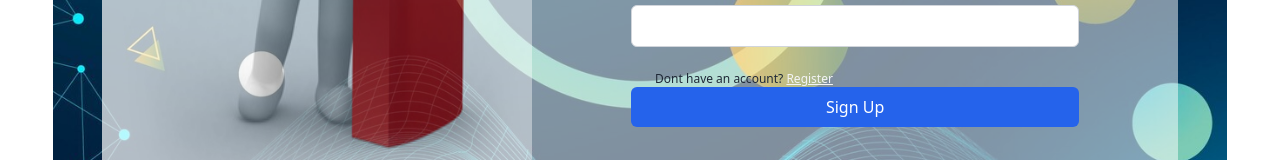
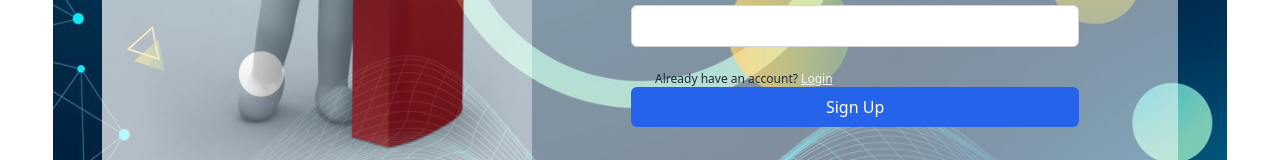
Before and after one commit to nizamuddinsangram/Global-Gurus-client-public-10, a React (Vite) app: page /register in a window 1280 px wide. Shown: the part 569-729 px from the top of the page. Built offline with nearby package versions, Linux system fonts and the light colour scheme; no server answers.

Commit message:
register page some issue fixed

```diff
--- a/src/Page/Login/Login.jsx
+++ b/src/Page/Login/Login.jsx
@@ -46,6 +46,7 @@ const Login = () => {
           text: "You have successfully google login.",
         });
         console.log(result.user);
+        navigate("/");
       })
       .catch((err) => {
         Swal.fire({
--- a/src/Page/Register/Register.jsx
+++ b/src/Page/Register/Register.jsx
@@ -140,9 +140,9 @@ const Register = () => {
                 )}
               </div>
               <p className="text-xs  sm:px-6 ">
-                Dont have an account?{" "}
-                <Link to="/register" className="underline text-gray-100">
-                  Register
+                Already have an account?{" "}
+                <Link to="/login" className="underline text-gray-100">
+                  Login
                 </Link>
               </p>
               <button
```
